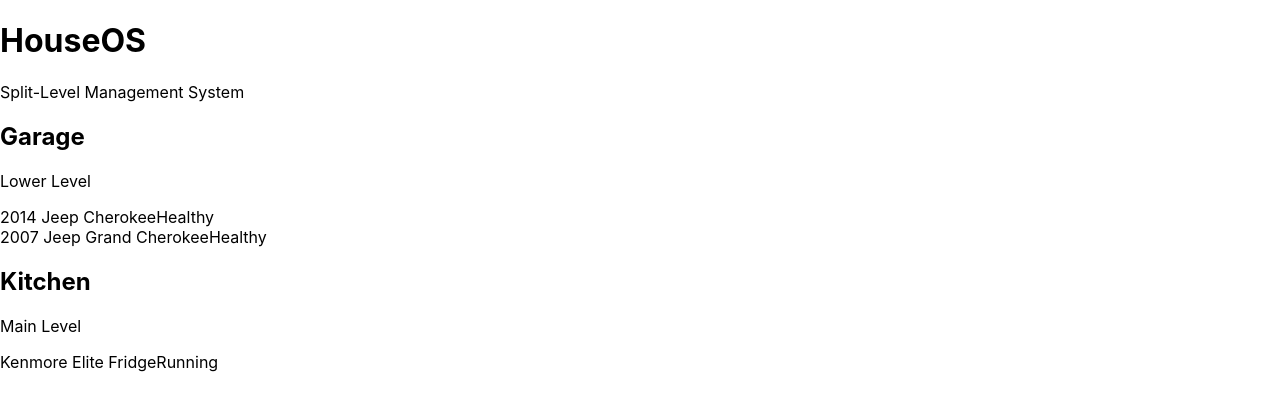
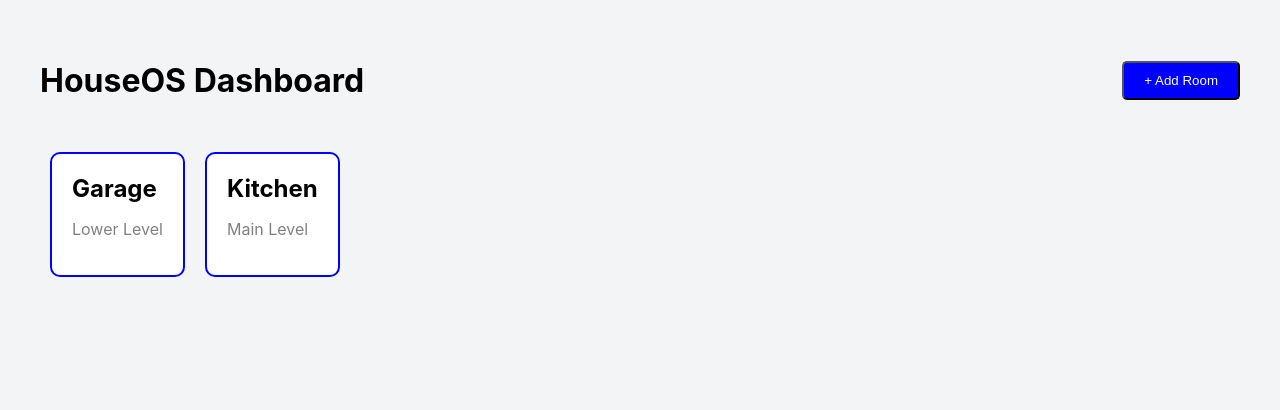
Before and after one commit to mannixlh/HomeOS, a React (Create React App) app in the folder client/: page / in a window 1280 px wide. Shown: the top 410 px of the page. Built offline with nearby package versions, Linux system fonts and the light colour scheme.

Commit message:
feat: Update App.js with new features and improvements

```diff
--- a/client/src/App.js
+++ b/client/src/App.js
@@ -1,41 +1,65 @@
-import React from 'react';
-import RoomCard from './components/RoomCard';
+import React, { useState } from 'react';
+
+// This is a "Mini" version of the RoomCard inside this file
+// so we don't have to worry about broken imports for a second.
+const LocalRoomCard = ({ name, level }) => (
+  <div style={{ border: '2px solid blue', padding: '20px', margin: '10px', borderRadius: '10px', background: 'white' }}>
+    <h2 style={{ margin: 0 }}>{name}</h2>
+    <p style={{ color: 'gray' }}>{level} Level</p>
+  </div>
+);
 
 function App() {
-  const myRooms = [
-    {
-      name: "Garage",
-      level: "Lower",
-      assets: [
-        { itemName: "2014 Jeep Cherokee", status: "Healthy" },
-        { itemName: "2007 Jeep Grand Cherokee", status: "Healthy" }
-      ]
-    },
-    {
-      name: "Kitchen",
-      level: "Main",
-      assets: [
-        { itemName: "Kenmore Elite Fridge", status: "Running" }
-      ]
-    }
-  ];
+  const [showModal, setShowModal] = useState(false);
 
   return (
-    <div className="min-h-screen bg-gray-100 p-8">
-      <header className="text-center mb-12">
-        <h1 className="text-4xl font-extrabold text-blue-900">HouseOS</h1>
-        <p className="text-gray-600">Split-Level Management System</p>
-      </header>
+    <div style={{ padding: '40px', backgroundColor: '#f3f4f6', minHeight: '100vh' }}>
+      <div style={{ display: 'flex', justifyContent: 'space-between', alignItems: 'center' }}>
+        <h1>HouseOS Dashboard</h1>
+        <button
+          onClick={() => setShowModal(true)}
+          style={{ padding: '10px 20px', backgroundColor: 'blue', color: 'white', borderRadius: '5px', cursor: 'pointer' }}
+        >
+          + Add Room
+        </button>
+      </div>
 
-      <div className="flex flex-wrap justify-center">
-        {myRooms.map((room, index) => (
-          <RoomCard
-            key={index}
-            roomName={room.name}
-            level={room.level}
-            assets={room.assets}
-          />
-        ))}
+      {showModal && (
+  <div style={{ position: 'fixed', inset: 0, backgroundColor: 'rgba(0,0,0,0.5)', display: 'flex', justifyContent: 'center', alignItems: 'center', zIndex: 1000 }}>
+    <div style={{ background: 'white', padding: '30px', borderRadius: '15px', width: '350px', boxShadow: '0 10px 25px rgba(0,0,0,0.2)' }}>
+      <h2 style={{ marginBottom: '20px', color: '#1e3a8a' }}>Add New Room</h2>
+
+      <div style={{ marginBottom: '15px' }}>
+        <label style={{ display: 'block', fontSize: '14px', fontWeight: 'bold', marginBottom: '5px' }}>Room Name</label>
+        <input
+          type="text"
+          placeholder="e.g., Garage"
+          style={{ width: '100%', padding: '10px', borderRadius: '5px', border: '1px solid #ccc' }}
+        />
+      </div>
+
+      <div style={{ marginBottom: '20px' }}>
+        <label style={{ display: 'block', fontSize: '14px', fontWeight: 'bold', marginBottom: '5px' }}>Level</label>
+        <select style={{ width: '100%', padding: '10px', borderRadius: '5px', border: '1px solid #ccc' }}>
+          <option>Main</option>
+          <option>Upper</option>
+          <option>Lower</option>
+        </select>
+      </div>
+
+      <div style={{ display: 'flex', justifyContent: 'flex-end', gap: '10px' }}>
+        <button onClick={() => setShowModal(false)} style={{ background: 'none', border: 'none', color: '#666', cursor: 'pointer' }}>Cancel</button>
+        <button style={{ backgroundColor: '#1e3a8a', color: 'white', padding: '10px 20px', borderRadius: '5px', border: 'none', cursor: 'pointer' }}>
+          Save Room
+        </button>
+      </div>
+    </div>
+  </div>
+)}
+
+      <div style={{ display: 'flex', flexWrap: 'wrap', marginTop: '20px' }}>
+        <LocalRoomCard name="Garage" level="Lower" />
+        <LocalRoomCard name="Kitchen" level="Main" />
       </div>
     </div>
   );
```
